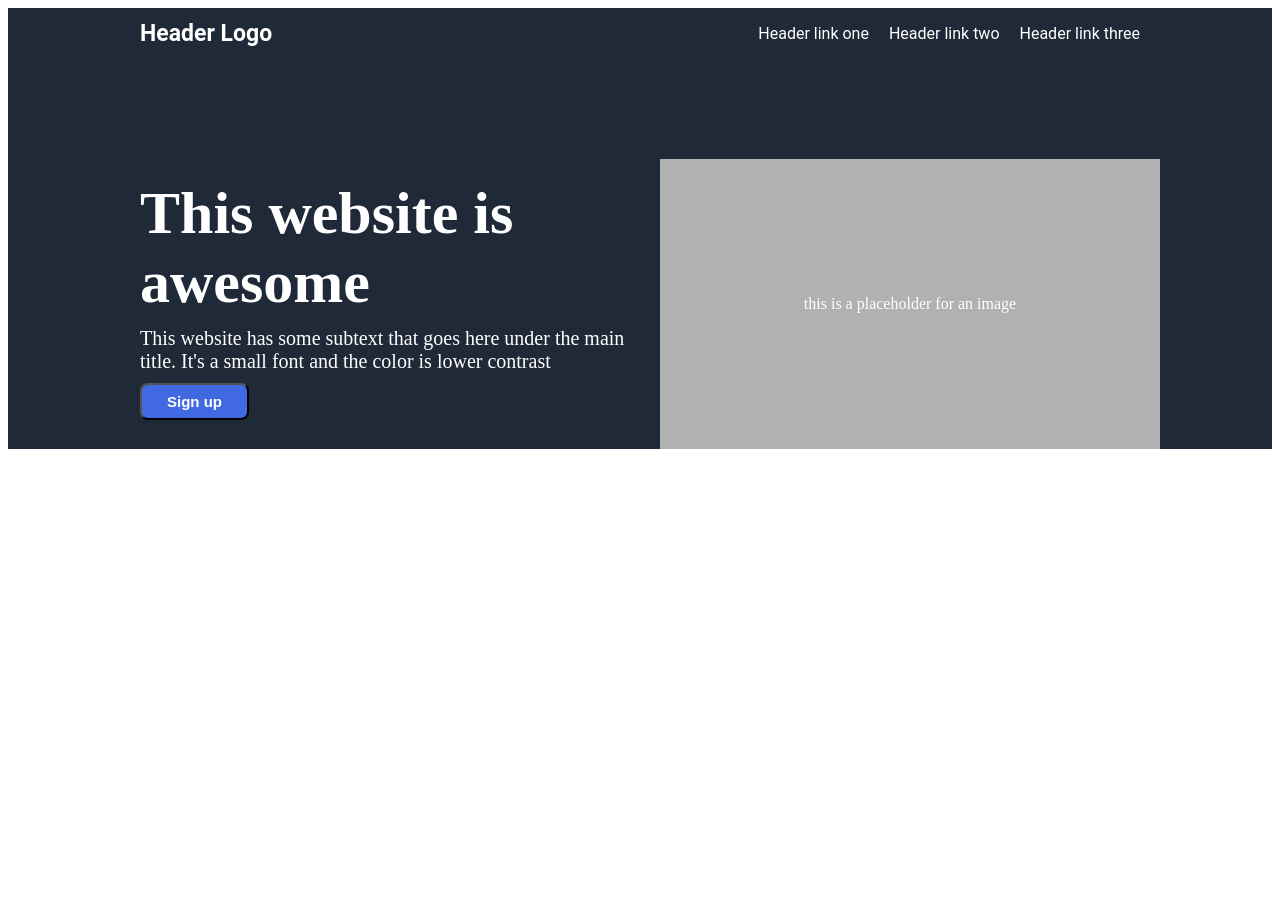
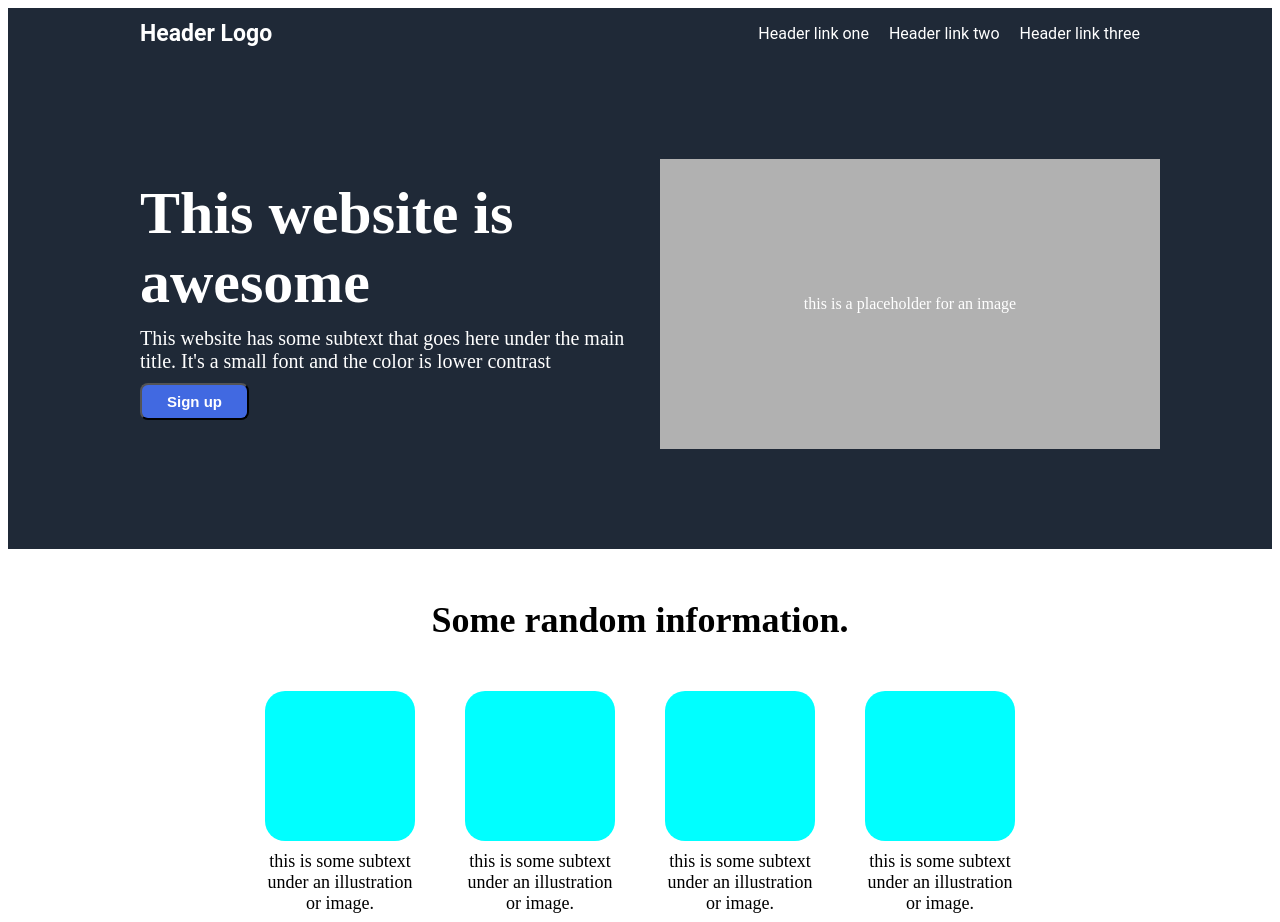
Before and after one commit to ArthJL/landing_page, a plain HTML site: page index.html in a window 1280 px wide. Before the commit the page ends 800 px from the top, so only its background shows below. Drawn offline with Linux system fonts and the light colour scheme.

Commit message:
add second part of the page

```diff
--- a/index.html
+++ b/index.html
@@ -29,5 +29,32 @@
             <div class="image-holder">this is a placeholder for an image</div>
         </div>
     </div>
+
+
+    <div class="second-part">
+
+        <div class="title">Some random information.</div>
+        <div class="items">
+          <div class="info">
+            <div class="img"></div>
+            <div class="text">this is some subtext under an illustration or image.</div>
+          </div>
+
+          <div class="info">
+            <div class="img"></div>
+            <div class="text">this is some subtext under an illustration or image.</div>
+          </div>
+
+          <div class="info">
+            <div class="img"></div>
+            <div class="text">this is some subtext under an illustration or image.</div>
+          </div>
+
+          <div class="info">
+            <div class="img"></div>
+            <div class="text">this is some subtext under an illustration or image.</div>
+          </div>
+        </div>
+    </div>
 </body>
 </html>
--- a/style.css
+++ b/style.css
@@ -41,6 +41,7 @@ a {
 .hero-text {
     margin-top: 100px;
     display: flex;
+    margin-bottom: 100px;
 }
 
 .left-text {
@@ -78,3 +79,33 @@ a {
     justify-content: center;
     align-items: center;
 }
+
+.second-part {
+    text-align: center;
+}
+
+.title {
+    padding: 50px;
+    font-size: 36px;
+    font-weight: 900;
+}
+
+.items {
+    display: flex;
+    justify-content: center;
+    gap: 50px;
+}
+
+.img {
+    width: 150px;
+    height: 150px;
+    margin-bottom: 10px;
+    background-color: aqua;
+    border-color: black;
+    border-radius: 20px;
+}
+.info {
+    max-width: 150px;
+    font-size: 18px;
+
+}
```
